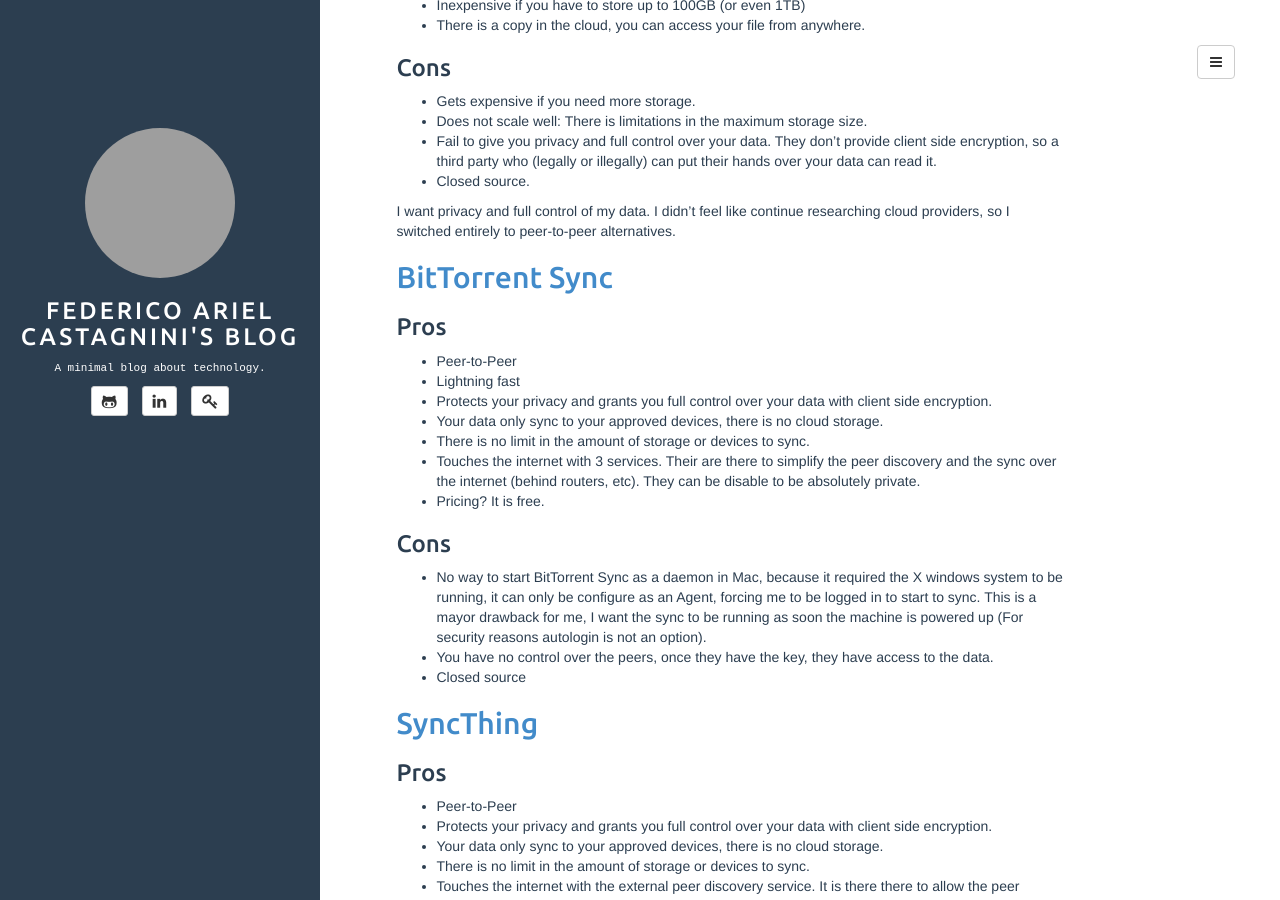
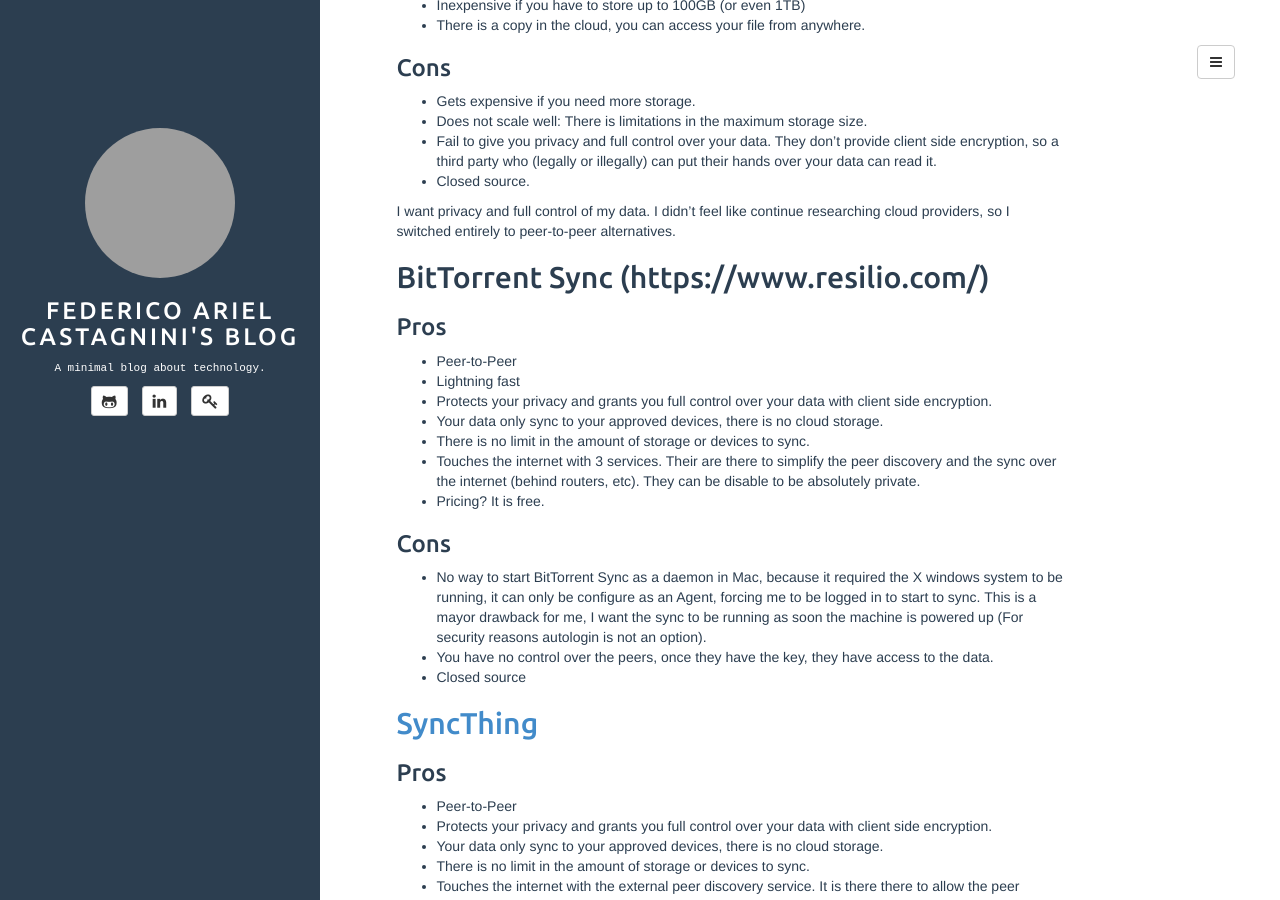
Before and after one commit to facastagnini/facastagnini.github.io, a Jekyll site: the page built from _posts/2015-01-10-Why_I_am_syncing_my_files_with_SyncThing.md, in a window 1280 px wide and 900 px high, scrolled down 866 px. Built offline with Jekyll 4.4.1, drawn with Linux system fonts in a browser that asks for light colours; grey boxes are pictures that could not be loaded.

Commit message:
disabling resillio link

```diff
--- a/_posts/2015-01-10-Why_I_am_syncing_my_files_with_SyncThing.md
+++ b/_posts/2015-01-10-Why_I_am_syncing_my_files_with_SyncThing.md
@@ -43,7 +43,7 @@
 
 I want privacy and full control of my data. I didn't feel like continue researching cloud providers, so I switched entirely to peer-to-peer alternatives.
 
-## [BitTorrent Sync](https://www.resilio.com/)
+## BitTorrent Sync (https://www.resilio.com/)
 
 ### Pros
 - Peer-to-Peer
```
Also changed, not shown: 1 other file.
